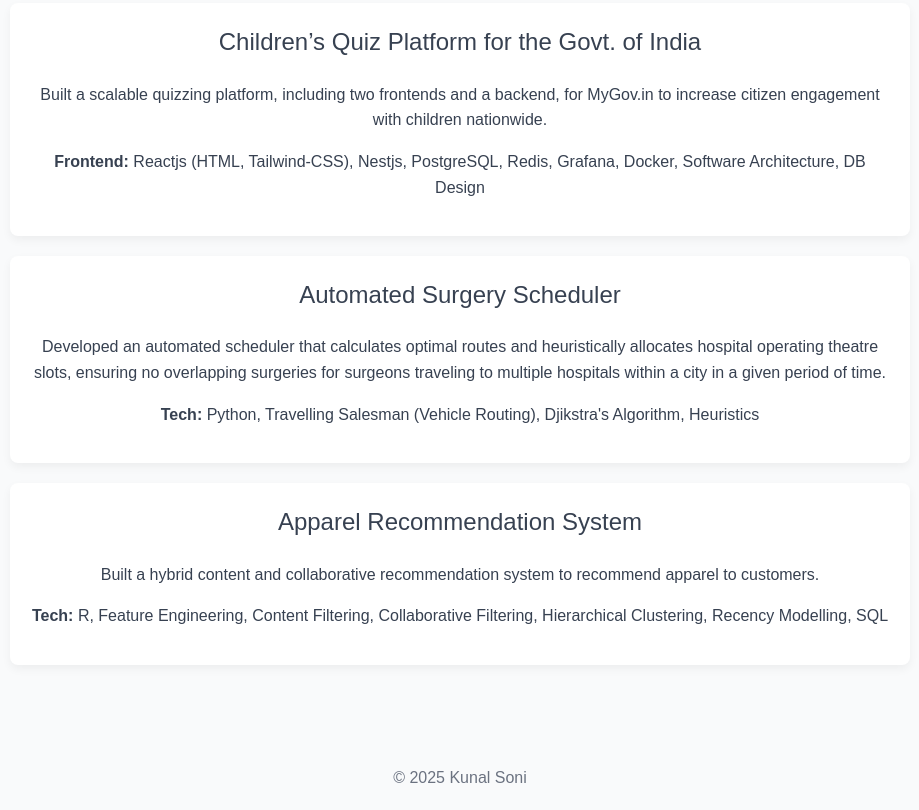
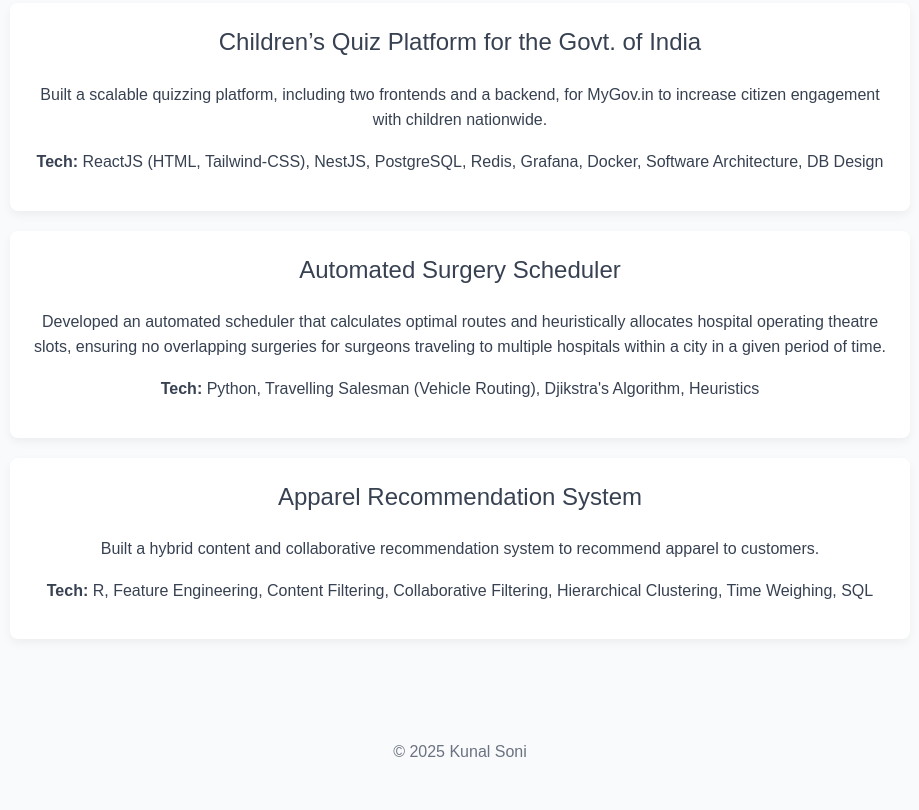
Before and after one commit to kunalpop/kunalpop.github.io, a plain HTML site: page projects.html in a window 1280 px wide. Shown: the part 781-1591 px from the top of the page, without its empty margins (180-1099 px from the left). After the commit the page ends 1566 px from the top, so only its background shows below. Drawn offline with Linux system fonts and the light colour scheme.

Commit message:
Update projects.html

```diff
--- a/projects.html
+++ b/projects.html
@@ -46,7 +46,7 @@
     <p>
       Built a scalable quizzing platform, including two frontends and a backend, for MyGov.in to increase citizen engagement with children nationwide.
     </p>
-    <p><strong>Frontend:</strong> Reactjs (HTML, Tailwind-CSS), Nestjs, PostgreSQL, Redis, Grafana, Docker, Software Architecture, DB Design </p>
+    <p><strong>Tech:</strong> ReactJS (HTML, Tailwind-CSS), NestJS, PostgreSQL, Redis, Grafana, Docker, Software Architecture, DB Design </p>
   </div>
 
   <div class="project">
@@ -62,7 +62,7 @@
     <p>
       Built a hybrid content and collaborative recommendation system to recommend apparel to customers.
     </p>
-    <p><strong>Tech:</strong> R, Feature Engineering, Content Filtering, Collaborative Filtering, Hierarchical Clustering, Recency Modelling, SQL </p>
+    <p><strong>Tech:</strong> R, Feature Engineering, Content Filtering, Collaborative Filtering, Hierarchical Clustering, Time Weighing, SQL </p>
   </div>
 </div>
 
```
